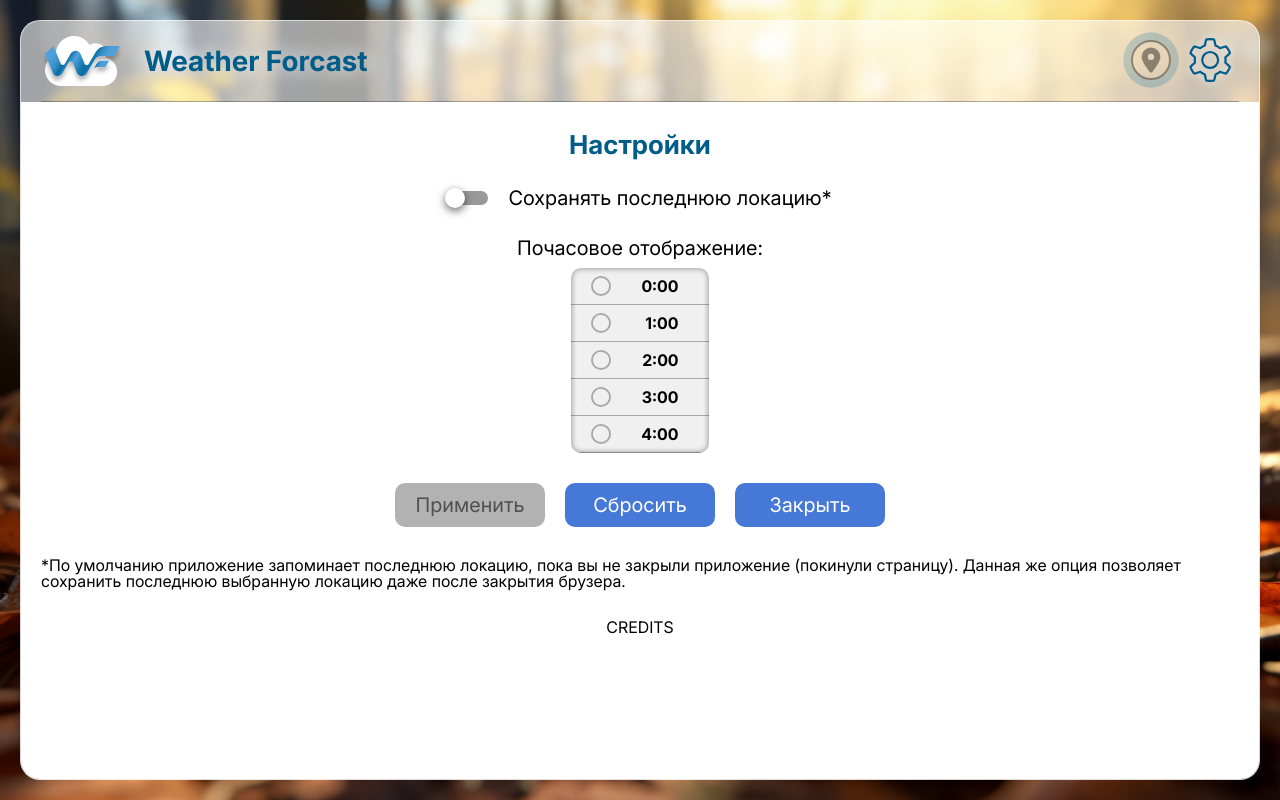
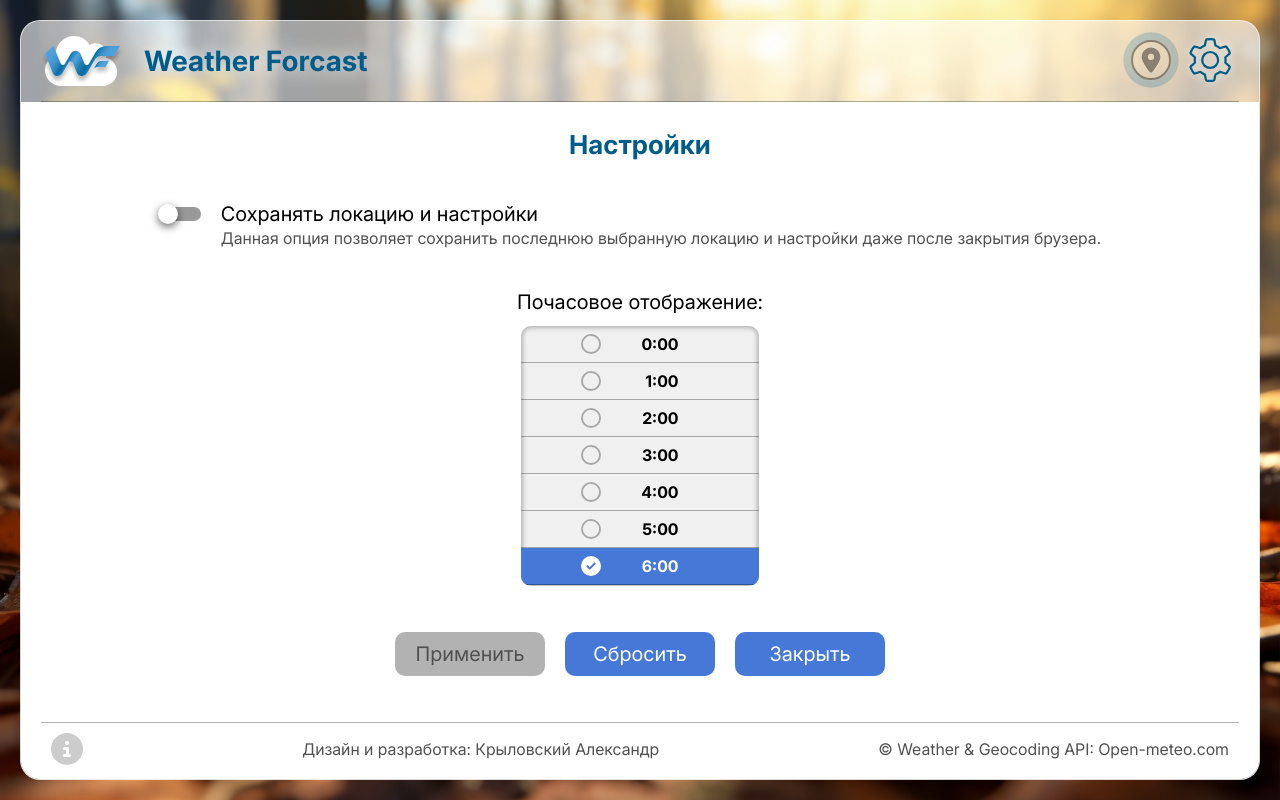
Before and after one commit to AlexKryl91/App_Weather_Forcast_2.0, a Vue app: page / in a window 1280 px wide. Both pictures are taken after a click on the button 1210 px from the left and 61 px from the top of the page. Built offline with nearby package versions, Linux system fonts and the light colour scheme.

Commit message:
settings | completed - v.0.3.6

```diff
--- a/src/components/MainTable/MainTable.scss
+++ b/src/components/MainTable/MainTable.scss
@@ -1,33 +1,20 @@
 .weather-table {
+  $scroll-h: 6px;
+  $first-w: 246px;
+  $first-mr: 22px;
+  $common-pb: 10px;
+
   height: 100%;
   margin-block: 20px 10px;
-  padding-bottom: 10px;
+  padding-bottom: $common-pb;
   display: flex;
-  justify-content: space-between;
-  //
-  overflow-x: auto;
-
-  &::-webkit-scrollbar {
-    $scroll-size: 6px;
-
-    height: $scroll-size;
-
-    &-track {
-      background: #0000;
-      border-radius: $scroll-size;
-    }
-
-    &-thumb {
-      background: var(--color-tab-bg);
-      border-radius: $scroll-size;
-      cursor: grabbing;
-    }
-  }
 
   .head-item {
+    padding-bottom: $scroll-h;
+
     height: 100%;
-    min-width: 246px;
-    margin-right: 20px;
+    min-width: $first-w;
+    margin-right: $first-mr;
     display: flex;
     flex-direction: column;
     justify-content: space-between;
@@ -79,6 +66,27 @@
       .param__name {
         padding-inline: 6px 16px;
       }
+    }
+  }
+
+  .w-wrapper {
+    width: calc(100% - $first-w - $first-mr);
+    display: flex;
+    margin-bottom: -$common-pb;
+    padding-bottom: $common-pb;
+    overflow-x: auto;
+
+    &::-webkit-scrollbar {
+      height: $scroll-h;
+
+      &-track {
+        background: #0000;
+        border-radius: $scroll-h;
+      }
+
+      &-thumb {
+        background: var(--color-tab-bg);
+        border-radius: $scroll-h;
       }
     }
 
@@ -148,11 +156,13 @@
       }
     }
   }
+}
 
 @media (hover: hover) {
-  .weather-table {
+  .w-wrapper {
     &::-webkit-scrollbar-thumb:hover {
       background: #fff;
+      cursor: pointer;
     }
   }
 }
--- a/src/components/MainTable/MainTable.vue
+++ b/src/components/MainTable/MainTable.vue
@@ -29,7 +29,7 @@ export default {
     },
     horizontalScroll(e: WheelEvent) {
       e.preventDefault();
-      const wTable = document.querySelector('.weather-table') as HTMLElement;
+      const wTable = document.querySelector('.w-wrapper') as HTMLElement;
       wTable.scrollLeft += e.deltaY;
     },
   },
@@ -52,7 +52,7 @@ export default {
         meteoFetch(this.geoStore.location as ILocation)
           .then((data) => {
             if (data) {
-              this.meteoStore.meteoDataHandler(data);
+              this.meteoStore.meteoDataHandler(data, this.appStore.hourList);
             }
           })
           .catch(() => {
@@ -72,7 +72,7 @@ export default {
 </script>
 
 <template>
-  <main @wheel="horizontalScroll" class="weather-table">
+  <main class="weather-table">
     <div class="head-item">
       <div class="date-wrapper">
         <div class="dow">
@@ -127,6 +127,7 @@ export default {
         </tbody>
       </table>
     </div>
+    <div @wheel="horizontalScroll" ref="wrapper" class="w-wrapper">
       <div
         class="w-item"
         v-for="data in meteoStore.currentMeteoData.hourly"
@@ -162,6 +163,7 @@ export default {
           <li>{{ data.visibility }}</li>
         </ul>
       </div>
+    </div>
   </main>
 </template>
 
--- a/src/components/SettingsList/SettingsList.scss
+++ b/src/components/SettingsList/SettingsList.scss
@@ -1,25 +1,25 @@
-.settings {
-  width: 80%;
-  display: flex;
-  flex-direction: column;
-  align-items: center;
-  row-gap: 30px;
-
-  &__header {
+.settings-header {
   font-size: 26px;
   text-align: center;
   font-weight: 700;
   color: var(--color-text-blue);
 }
 
+.toggle-wrapper {
+  width: 80%;
+
+  .note {
+    display: block;
+    margin: 6px 0 0 60px;
+    color: var(--color-grey-medium);
+  }
+}
+
 .hours-edit {
-    // width: 100%;
   display: flex;
   flex-direction: column;
   align-items: center;
-    row-gap: 10px;
-    //
-    // background: teal;
+  row-gap: 14px;
 
   &__label {
     font-size: 20px;
@@ -30,7 +30,7 @@
     $br-small: 10px;
 
     width: fit-content;
-      height: 185px;
+    height: 260px;
     overflow-y: auto;
 
     font-weight: 700;
@@ -57,12 +57,12 @@
 
     li {
       position: relative;
-        padding: 10px 30px 10px 60px;
+      padding: 10px 80px 10px 110px;
       border-bottom: var(--border-grey);
       background-image: url('/src/assets/icons/check-empty.svg');
       background-repeat: no-repeat;
       background-size: 20px 20px;
-        background-position: 20px;
+      background-position: 60px;
       text-align: right;
 
       cursor: pointer;
@@ -75,15 +75,34 @@
     }
   }
 }
-}
 
 .btn-wrapper {
   display: flex;
   column-gap: 20px;
 }
 
+.credits {
+  width: 100%;
+  display: flex;
+  align-items: center;
+  justify-content: space-between;
+  column-gap: 20px;
+
+  padding: 10px;
+  margin-bottom: -36px;
+
+  border-top: var(--border-grey);
+
+  color: var(--color-grey-medium);
+
+  a,
+  a:focus,
+  a:visited {
+    color: var(--color-grey-medium);
+  }
+}
+
 @media (hover: hover) {
-  .settings {
   .hours-edit {
     &__list {
       &::-webkit-scrollbar-thumb:hover {
@@ -100,5 +119,14 @@
       }
     }
   }
+
+  .credits {
+    a {
+      transition: all var(--transition-duration);
+
+      &:hover {
+        color: var(--color-btn-darkblue);
       }
     }
+  }
+}
--- a/src/components/SettingsList/SettingsList.vue
+++ b/src/components/SettingsList/SettingsList.vue
@@ -1,6 +1,9 @@
 <script lang="ts">
 import { useAppStore } from '@/stores/AppStore';
 import { useGeoStore } from '@/stores/GeoStore';
+import { useMeteoStore } from '@/stores/MeteoStore';
+import type { ILocation } from '@/types/types';
+import meteoFetch from '@/API/meteoFetch';
 
 type TElRef = {
   $el: HTMLElement;
@@ -11,6 +14,7 @@ export default {
   data() {
     return {
       geoStore: useGeoStore(),
+      meteoStore: useMeteoStore(),
       appStore: useAppStore(),
       saveLocation: false,
       customHourList: [] as number[],
@@ -54,6 +58,23 @@ export default {
         localStorage.setItem('_wf2_cfg', JSON.stringify(configuration));
       }
 
+      if (this.geoStore.location) {
+        this.meteoStore.isFetching = true;
+        meteoFetch(this.geoStore.location as ILocation)
+          .then((data) => {
+            if (data) {
+              this.meteoStore.meteoDataHandler(data, this.appStore.hourList);
+            }
+          })
+          .catch(() => {
+            this.appStore.isError = true;
+            this.appStore.errorCode = 'meteofetch';
+          })
+          .finally(() => {
+            this.meteoStore.isFetching = false;
+          });
+      }
+
       this.checkDifference();
     },
     setDefault() {
@@ -78,11 +99,16 @@ export default {
 </script>
 
 <template>
-  <div class="settings">
-    <span class="settings__header">Настройки</span>
+  <span class="settings-header">Настройки</span>
+  <div class="toggle-wrapper">
     <ToggleSwitch v-model="saveLocation"
-      >Сохранять последнюю локацию*</ToggleSwitch
+      >Сохранять локацию и настройки</ToggleSwitch
     >
+    <span class="note">
+      Данная опция позволяет сохранить последнюю выбранную локацию и настройки
+      даже после закрытия брузера.
+    </span>
+  </div>
   <div class="hours-edit">
     <span class="hours-edit__label">Почасовое отображение:</span>
     <ul @click="selectHours" class="hours-edit__list">
@@ -96,7 +122,7 @@ export default {
       </li>
     </ul>
   </div>
-  </div>
+
   <div class="btn-wrapper">
     <ModalButton @click="applySettings" ref="apply" class="disabled"
       >Применить</ModalButton
@@ -104,12 +130,30 @@ export default {
     <ModalButton @click="setDefault">Сбросить</ModalButton>
     <ModalButton @click="closeSettings">Закрыть</ModalButton>
   </div>
-  <div class="info">
-    *По умолчанию приложение запоминает последнюю локацию, пока вы не закрыли
-    приложение (покинули страницу). Данная же опция позволяет сохранить
-    последнюю выбранную локацию даже после закрытия брузера.
+
+  <div class="credits">
+    <img
+      src="/src/assets/icons/info.svg"
+      alt="Иконка инфо"
+      class="icon-info"
+      width="32"
+      height="32"
+    />
+    <span class="dev" aria-label="Разработчик">
+      Дизайн и разработка:
+      <a href="https://github.com/AlexKryl91" target="_blank"
+        >Крыловский Александр</a
+      >
+    </span>
+    <span class="ref">
+      &copy; Weather & Geocoding API:<a
+        href="https://open-meteo.com/"
+        target="_blank"
+      >
+        Open-meteo.com</a
+      >
+    </span>
   </div>
-  <div class="credits">CREDITS</div>
 </template>
 
 <style src="./SettingsList.scss"></style>
--- a/src/components/UI/ModalWindow.scss
+++ b/src/components/UI/ModalWindow.scss
@@ -11,6 +11,7 @@
   display: flex;
   flex-direction: column;
   align-items: center;
+  justify-content: space-between;
   row-gap: 30px;
 
   background: #fff;
--- a/src/stores/AppStore.ts
+++ b/src/stores/AppStore.ts
@@ -10,4 +10,7 @@ export const useAppStore = defineStore('appStore', {
     saveLocation: false,
     hourList: [6, 9, 12, 15, 18, 21] as number[],
   }),
+  // actions: {
+
+  // }
 });
```
Also changed, not shown: src/assets/icons/info.svg (added). Lines whose indentation alone changed are shown as unchanged.
